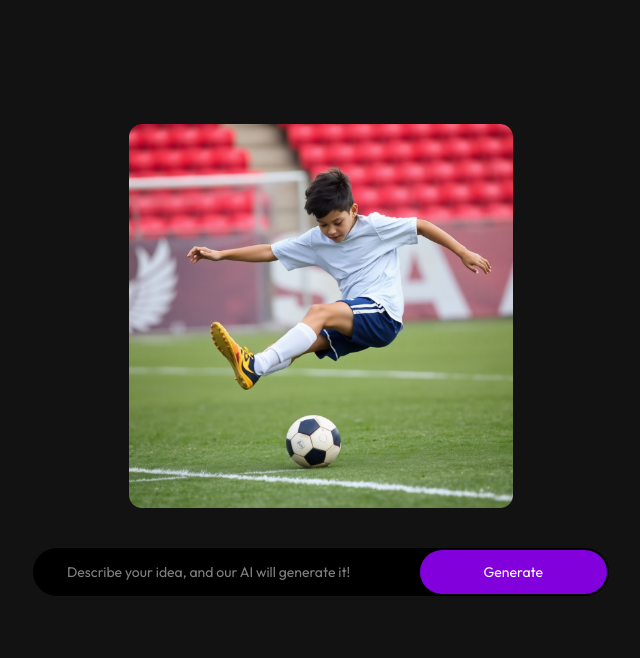
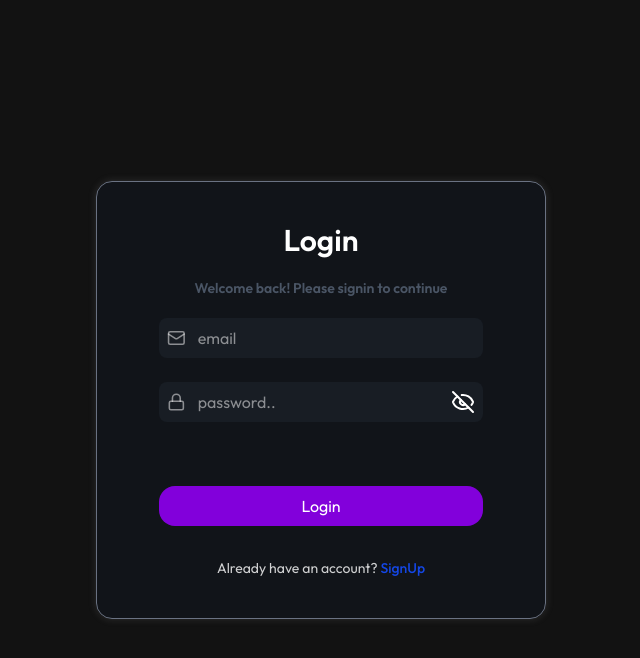
Before and after one commit to Kashish2402/Image-Generator-App, a React (Vite) app in the folder frontend/: page /result in a window 1280 px wide. Shown: the top 658 px of the page, without its empty margins (319-959 px from the left). Built offline with nearby package versions, Linux system fonts and the light colour scheme; no server answers.

Commit message:
update som auth functionality

```diff
--- a/frontend/src/App.jsx
+++ b/frontend/src/App.jsx
@@ -19,10 +19,10 @@ function App() {
 
         <Routes>
           <Route path="/" element={<Home />}></Route>
-          <Route path="/result" element={<Results />}></Route>
+          <Route path="/result" element={user?<Results />:<Login/>}></Route>
           <Route path="/buy" element={<BuyCredit />}></Route>
-          <Route path="/login" element={<Login />}></Route>
-          <Route path="/signUp" element={<SignUp />}></Route>
+          <Route path="/login" element={!user &&<Login />}></Route>
+          <Route path="/signUp" element={!user && <SignUp />}></Route>
         </Routes>
       <Toaster/>
     </div>
--- a/frontend/src/pages/Results.jsx
+++ b/frontend/src/pages/Results.jsx
@@ -2,12 +2,14 @@ import React, { useContext, useState } from "react";
 import { assets } from "../assets/assets";
 import { delay, motion } from "motion/react";
 import { AppContext } from "../context/AppContext";
+import { useNavigate } from "react-router-dom";
 
 function Results() {
   const [image, setImage] = useState(assets.sample_img);
   const [isImageLoaded, setIsImageLoaded] = useState(false);
   const [loading, setLoading] = useState(false);
   const [input, setInput] = useState("");
+  const navigate=useNavigate()
 
   const { generateImage } = useContext(AppContext);
 
@@ -34,7 +36,8 @@ function Results() {
       onSubmit={handleSubmit}
       className="flex flex-col min-h-[90vh] justify-center items-center"
     >
-      <div>
+      <div className="relative">
+      <ArrowLeft size={30} className="text-white absolute top-10 left-10" onClick={()=>navigate('../')}/>
         <div className="relative">
           <img src={image} alt="" className="max-w-sm rounded" />
           <span
```
